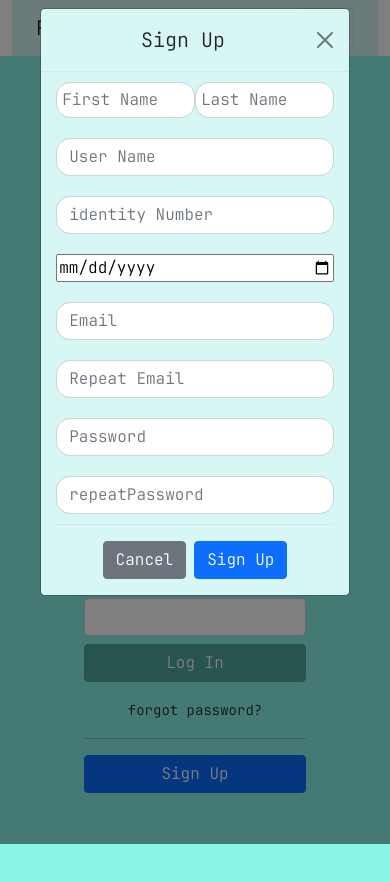
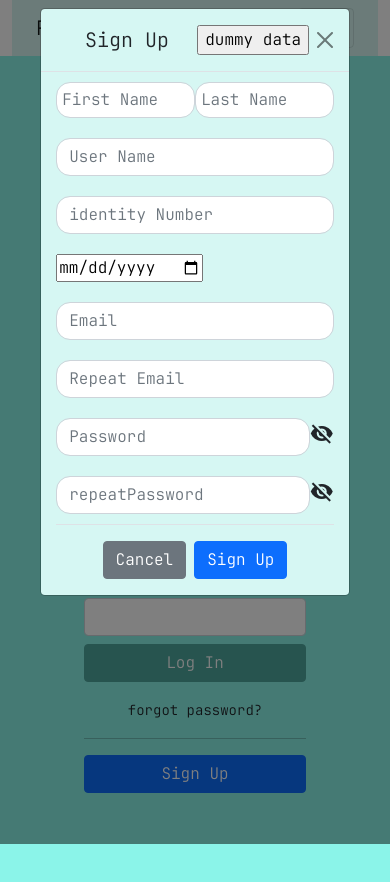
Before and after one commit to badrkhouzima/playtogether, a Vue app in the folder client/: page / in a window 390 px wide. Both pictures are taken after a click on the button "Sign Up". Shown: the top 882 px of the page. Built offline with nearby package versions, Linux system fonts and the light colour scheme.

Commit message:
adding the visibility of the password on the signup form

```diff
--- a/client/public/index.html
+++ b/client/public/index.html
@@ -1,15 +1,23 @@
 <!DOCTYPE html>
 <html lang="">
   <head>
-    <meta charset="utf-8">
-    <meta http-equiv="X-UA-Compatible" content="IE=edge">
-    <meta name="viewport" content="width=device-width,initial-scale=1.0">
-    <link rel="icon" href="<%= BASE_URL %>favicon.ico">
+    <meta charset="utf-8" />
+    <meta http-equiv="X-UA-Compatible" content="IE=edge" />
+    <meta name="viewport" content="width=device-width,initial-scale=1.0" />
+    <link rel="icon" href="<%= BASE_URL %>favicon.ico" />
+    <!-- <link
+      href="https://fonts.googleapis.com/icon?family=Material+Icons"
+      rel="stylesheet"
+    /> -->
     <title><%= htmlWebpackPlugin.options.title %></title>
   </head>
   <body>
     <noscript>
-      <strong>We're sorry but <%= htmlWebpackPlugin.options.title %> doesn't work properly without JavaScript enabled. Please enable it to continue.</strong>
+      <strong
+        >We're sorry but <%= htmlWebpackPlugin.options.title %> doesn't work
+        properly without JavaScript enabled. Please enable it to
+        continue.</strong
+      >
     </noscript>
     <div id="app"></div>
     <!-- built files will be auto injected -->
--- a/client/src/components/ModalApp.vue
+++ b/client/src/components/ModalApp.vue
@@ -54,6 +54,8 @@
         <div class="modal-content" style="width: 83%">
           <div class="modal-header">
             <h5 class="modal-title flex-grow-1 text-center">Sign Up</h5>
+            <input type="button" value="dummy data" @click="fillForm" />
+            <!-- <button @click="fillForm">Fill Form</button> -->
             <button
               type="button"
               class="btn-close"
@@ -70,7 +72,7 @@
               @submit.prevent="submitForm"
             >
               <div class="d-flex flex-column form-group">
-                <div class="d-flex" v-if="inputs.length > 1">
+                <div class="d-flex flex-grow-0.4" v-if="inputs.length > 1">
                   <input
                     v-for="(input, i) in inputs.slice(0, 2)"
                     :key="i"
@@ -87,9 +89,11 @@
                     :maxlength="input.maxlength"
                   />
                 </div>
-
+                <div
+                  v-for="(input, i) in inputs.slice(2)"
+                  class="d-flex align-items-center input__show-password"
+                >
                   <input
-                  v-for="(input, i) in inputs.slice(2)"
                     :key="i + inputs.slice(0, 2).length"
                     v-model="input.value"
                     :type="input.type"
@@ -105,6 +109,19 @@
                     :max="input.max"
                   />
 
+                  <span
+                    v-if="!input.showIconPassword"
+                    v-html="input.hidePasswordIcon"
+                    @click="toggleShowIcon(i)"
+                    style="cursor: pointer"
+                  ></span>
+                  <span
+                    v-if="input.showIconPassword"
+                    v-html="input.showPasswordIcon"
+                    @click="toggleShowIcon(i)"
+                    style="cursor: pointer"
+                  ></span>
+                </div>
                 <!-- <div class="valid-feedback">Valid.</div> -->
               </div>
               <div class="modal-footer justify-content-center">
@@ -164,6 +181,17 @@ export default {
     return {
       textInput: "",
       textLength: 0,
+      dummyFormData: {
+        firstname: "bard",
+        lastname: "zima",
+        username: "bazima",
+        identitynum: "25532868Q",
+        birthday: "2018-09-09",
+        email: "bard@gmail.com",
+        repeatemail: "bard@gmail.com",
+        password: "@01BAzima",
+        repeatpassword: "@01BAzima",
+      },
       inputs: [
         {
           value: "",
@@ -251,6 +279,11 @@ export default {
           required: "true",
           minlength: "6",
           maxlength: "10",
+          showIconPassword: false,
+          showPasswordIcon:
+            '<span class="material-icons-sharp">visibility</span>',
+          hidePasswordIcon:
+            '<span class="material-icons-sharp">visibility_off</span>',
         },
         {
           value: "",
@@ -262,12 +295,28 @@ export default {
           required: "true",
           minlength: "6",
           maxlength: "10",
+          showIconRepeatedPassword: false,
+          showPasswordIcon:
+            '<span class="material-icons-sharp">visibility</span>',
+          hidePasswordIcon:
+            '<span class="material-icons-sharp">visibility_off</span>',
         },
       ],
       userDataValidated: {},
     };
   },
   methods: {
+    fillForm() {
+      this.inputs[0].value = this.dummyFormData.firstname;
+      this.inputs[1].value = this.dummyFormData.lastname;
+      this.inputs[2].value = this.dummyFormData.username;
+      this.inputs[3].value = this.dummyFormData.identitynum;
+      this.inputs[4].value = this.dummyFormData.birthday;
+      this.inputs[5].value = this.dummyFormData.email;
+      this.inputs[6].value = this.dummyFormData.repeatemail;
+      this.inputs[7].value = this.dummyFormData.password;
+      this.inputs[8].value = this.dummyFormData.repeatpassword;
+    },
     parentRegistered() {
       this.$router.push("/registeredParentHome");
     },
@@ -277,6 +326,13 @@ export default {
         this.textInput = this.textInput.slice(0, 200);
         this.textLength = 200;
       }
+    },
+    toggleShowIcon(index) {
+      this.inputs[index + 2].showIconPassword =
+        !this.inputs[index + 2].showIconPassword;
+      this.inputs[index + 2].showIconPassword
+        ? (this.inputs[index + 2].type = "text")
+        : (this.inputs[index + 2].type = "password");
     },
     submitForm() {
       const namesValid = checkFormNamesEntries(this.inputs, this.$refs.form);
--- a/client/src/components/NavComp.vue
+++ b/client/src/components/NavComp.vue
@@ -26,8 +26,9 @@
             >
           </li>
           <!-- <li class="nav-item">
-          <a class="nav-link" href="#">Pricing</a>
-        </li>
+            <a class="nav-link" href="#"><span class="material-icons-outlined">visibility</span></a>
+          </li> -->
+          <!--
         <li class="nav-item">
           <a class="nav-link disabled" href="#" tabindex="-1" aria-disabled="true">Disabled</a>
         </li> -->
```
Also changed, not shown: 1 other file (tests, documents, lock files or other folders). Lines whose indentation alone changed are shown as unchanged.
